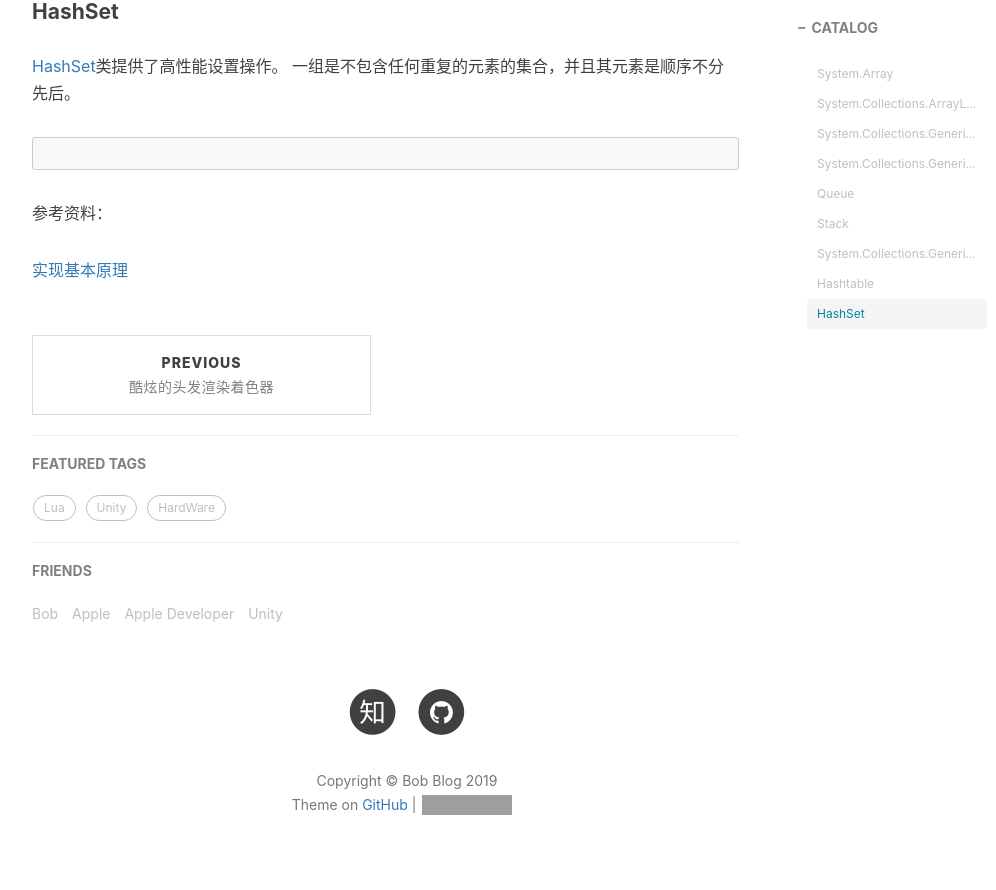
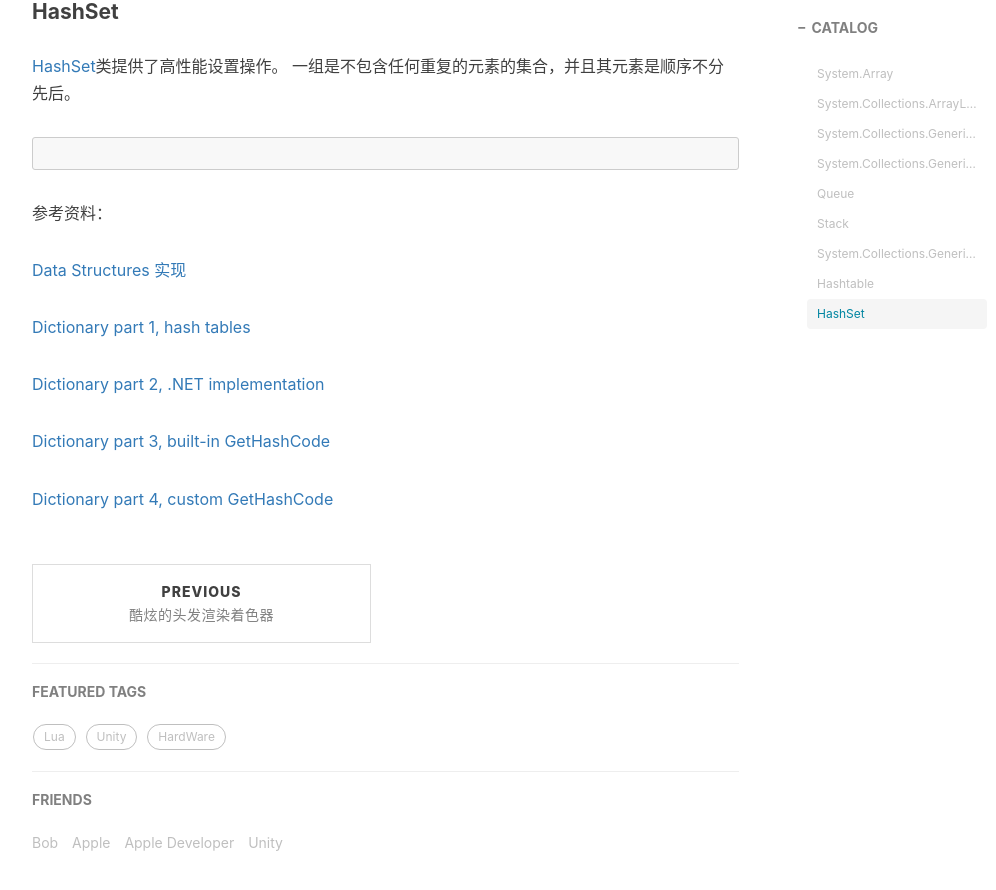
Before and after one commit to chenanbao/chenanbao.github.io, a Jekyll site: the page built from _posts/2019-01-05-C#数据结构.md, in a window 1280 px wide and 900 px high, scrolled down 6381 px. Shown: the top 890 px of the window, without its empty margins (233-1229 px from the left). Built offline with Jekyll 4.4.1, drawn with Linux system fonts in a browser that asks for light colours; nearby versions of some CDN libraries; comment, search, counter and statistics services are not loaded; grey boxes are pictures that could not be loaded.

Commit message:
Update 2019-01-05-C#数据结构.md

```diff
--- a/_posts/2019-01-05-C#数据结构.md
+++ b/_posts/2019-01-05-C#数据结构.md
@@ -276,4 +276,12 @@ namespace TestCSharp
 
 参考资料：
 
-[实现基本原理](https://docs.microsoft.com/en-us/previous-versions/ms379571(v=vs.80))
+[Data Structures 实现](https://docs.microsoft.com/en-us/previous-versions/ms379571(v=vs.80))
+
+[Dictionary part 1, hash tables](https://blog.markvincze.com/back-to-basics-dictionary-part-1/)
+
+[Dictionary part 2, .NET implementation](https://blog.markvincze.com/back-to-basics-dictionary-part-2-net-implementation/)
+
+[Dictionary part 3, built-in GetHashCode](https://blog.markvincze.com/back-to-basics-dictionary-part-3-built-in-gethashcode/)
+
+[Dictionary part 4, custom GetHashCode](https://blog.markvincze.com/back-to-basics-dictionary-part-4-custom-gethashcode/)
```
